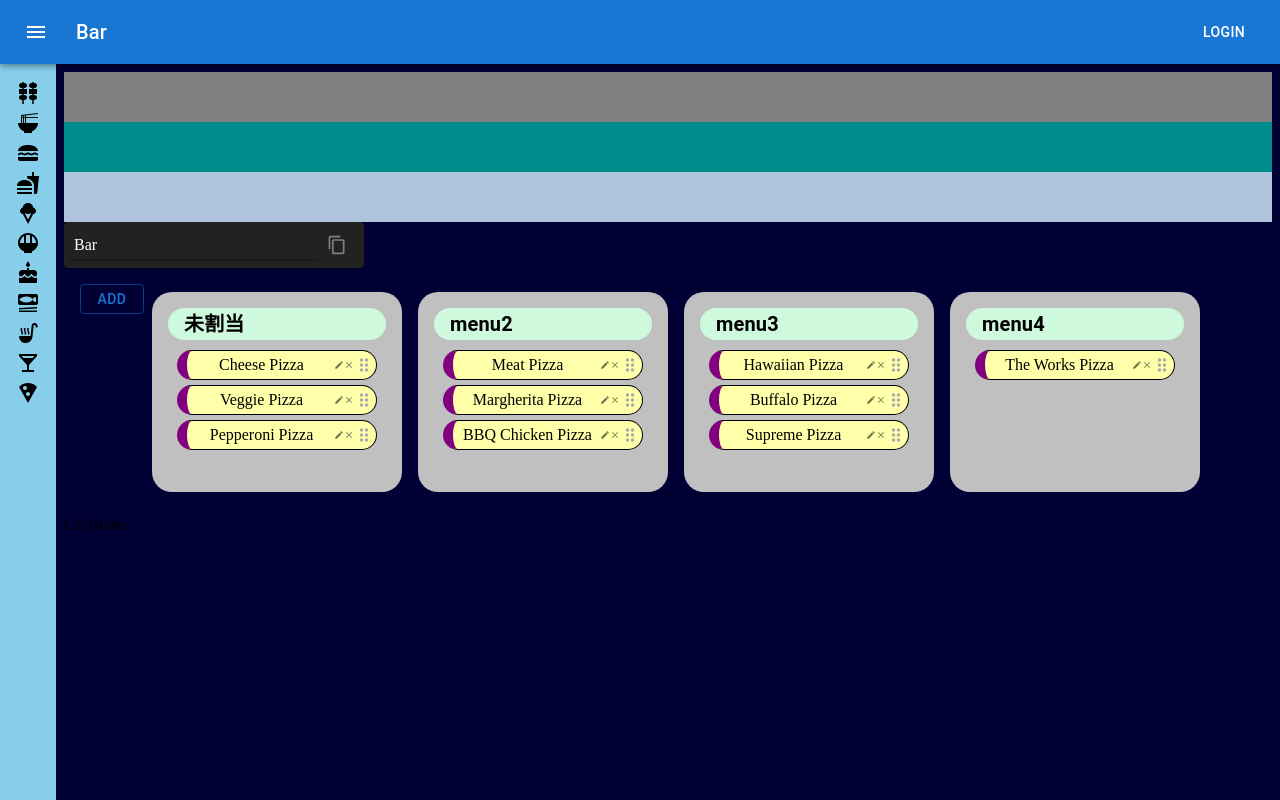
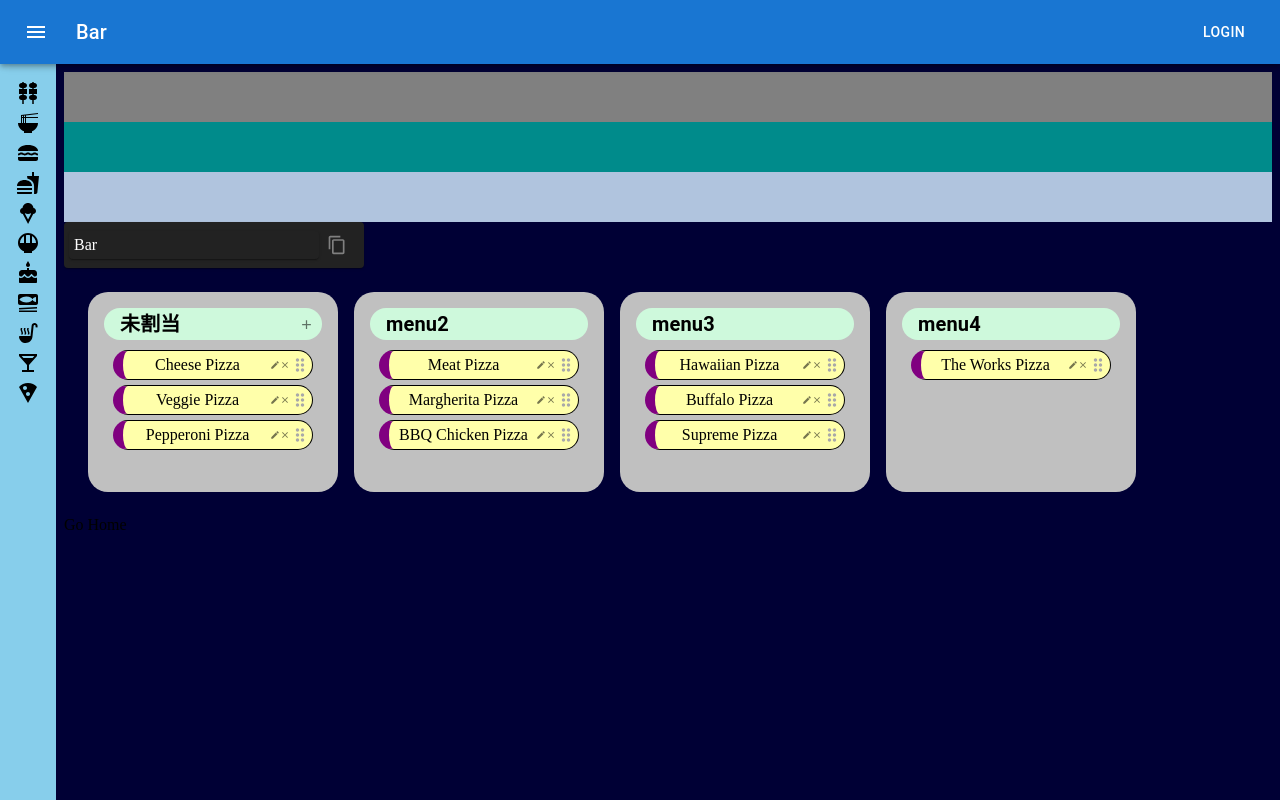
Before and after one commit to ska-cnw/ska-ssk, a Next.js app: page /Bar in a window 1280 px wide. Built offline with nearby package versions, Linux system fonts and the light colour scheme.

Commit message:
[A] add button

```diff
--- a/src/components/DragAndDrop/Container.js
+++ b/src/components/DragAndDrop/Container.js
@@ -2,8 +2,9 @@ import { DndContext, DragOverlay, KeyboardSensor, PointerSensor, closestCorners,
 import { arrayMove, sortableKeyboardCoordinates } from '@dnd-kit/sortable';
 import { useState } from 'react';
 import { SortableContainer } from './SortableContainer';
-import { Box, Button } from '@mui/material';
+import { Box } from '@mui/material';
 import { DraggingItem } from './DraggingItem';
+import { NewItemDialog } from './NewItemDialog';
 
 export const Container = () => {
 	const [items, setItems] = useState({
@@ -135,21 +136,27 @@ export const Container = () => {
 		}
 	};
 
-	const [count, setCount] = useState(1);
+	const [activeContainerId, setActiveContainerId] = useState(undefined);
 
-	const handleAddItem = () => {
+	const handleOpenAddDialog = (id) => {
+		setOpen(true);
+		setActiveContainerId(id);
+	};
+
+	const handleAddItem = (containerId, newId) => {
 		setItems((prev) => {
-			prev['container1'].lists.push('ttest' + count);
-			setCount(count + 1);
+			prev[containerId].lists.push(newId);
 
 			return ({
 				...prev,
-				container1: {
-					...prev['container1'],
-					lists: prev['container1'].lists,
+				[containerId]: {
+					...prev[containerId],
+					lists: prev[containerId].lists,
 				}
 			});
 		});
+
+		setOpen(false);
 	};
 
 	const handleDeleteItem = (id) => {
@@ -175,20 +182,29 @@ export const Container = () => {
 		setItems((prev) => {
 			prev[changeContainer].lists[changeIndex] = 'ttest';
 
-			return ({...prev});
+			return ({ ...prev });
 		})
 	}
 
+	const [open, setOpen] = useState(false);
+	const [newItem, setNewItem] = useState('');
+
 	return (
 		<Box sx={{ display: 'flex', flexDirection: 'row', m: 2 }}>
-			<Button sx={{ height: 30 }} variant='outlined' onClick={handleAddItem} >add</Button>
+			<NewItemDialog
+				open={open}
+				onClose={() => setOpen(false)}
+				onUpdateText={(e) => setNewItem(e.target.value)}
+				onClickOk={() => handleAddItem(activeContainerId, newItem)}
+			/>
+
 			<DndContext
 				sensors={sensors}
 				collisionDetection={closestCorners}
 				onDragOver={handleDragOver}
 				onDragEnd={handleDragEnd}
 			>
-				{containers.map((containerId) => (
+				{containers.map((containerId, index) => (
 					<SortableContainer
 						key={containerId}
 						id={containerId}
@@ -196,6 +212,7 @@ export const Container = () => {
 						items={items[containerId].lists}
 						onDelete={handleDeleteItem}
 						onChange={handleChangeItem}
+						onAdd={index === 0 ? handleOpenAddDialog : undefined}
 					/>
 				))}
 
--- /dev/null
+++ b/src/components/DragAndDrop/NewItemDialog.js
@@ -0,0 +1,23 @@
+import { Button, Dialog, DialogActions, DialogContent, DialogTitle, TextField } from '@mui/material';
+
+export const NewItemDialog = (props) => {
+	const {
+		open,
+		onClose,
+		onUpdateText,
+		onClickOk
+	} = props;
+
+	return (
+		<Dialog open={open} onClose={onClose} PaperProps={{ component: 'form' }}>
+			<DialogTitle>Input new item</DialogTitle>
+			<DialogContent>
+				<TextField autoFocus onBlur={onUpdateText} />
+			</DialogContent>
+			<DialogActions>
+				<Button onClick={onClose}>Cancel</Button>
+				<Button onClick={onClickOk}>OK</Button>
+			</DialogActions>
+		</Dialog>
+	);
+};
--- a/src/components/DragAndDrop/SortableContainer.js
+++ b/src/components/DragAndDrop/SortableContainer.js
@@ -1,9 +1,10 @@
 import { useDroppable } from '@dnd-kit/core';
 import { SortableContext, rectSortingStrategy } from '@dnd-kit/sortable';
 import { SortableItem } from './SortableItem';
-import { Box, Typography } from '@mui/material';
+import { Box, IconButton, Typography } from '@mui/material';
+import AddIcon from '@mui/icons-material/Add';
 
-export const SortableContainer = ({ id, items, label, onDelete, onChange }) => {
+export const SortableContainer = ({ id, items, label, onDelete, onChange, onAdd }) => {
 	const { setNodeRef } = useDroppable({ id });
 
 	return (
@@ -17,10 +18,24 @@ export const SortableContainer = ({ id, items, label, onDelete, onChange }) => {
 				borderRadius: 5,
 			}}
 		>
-			<Box sx={{ color: 'black', bgcolor: '#CEF9DC', borderRadius: 5 }}>
-				<Typography variant='h6' sx={{ ml: 2, fontWeight: 'bold' }}>
+			<Box
+				sx={{
+					display: 'flex',
+					flexDirection: 'row',
+					alignItems: 'center',
+					color: 'black',
+					bgcolor: '#CEF9DC',
+					borderRadius: 5
+				}}
+			>
+				<Typography variant='h6' sx={{ flexGrow: 1, ml: 2, fontWeight: 'bold' }}>
 					{label}
 				</Typography>
+				{onAdd ?
+					<IconButton onClick={() => onAdd(id)}>
+						<AddIcon sx={{ fontSize: 15 }} />
+					</IconButton>
+				: undefined}
 			</Box>
 
 			<SortableContext id={id} items={items} strategy={rectSortingStrategy}>
```
